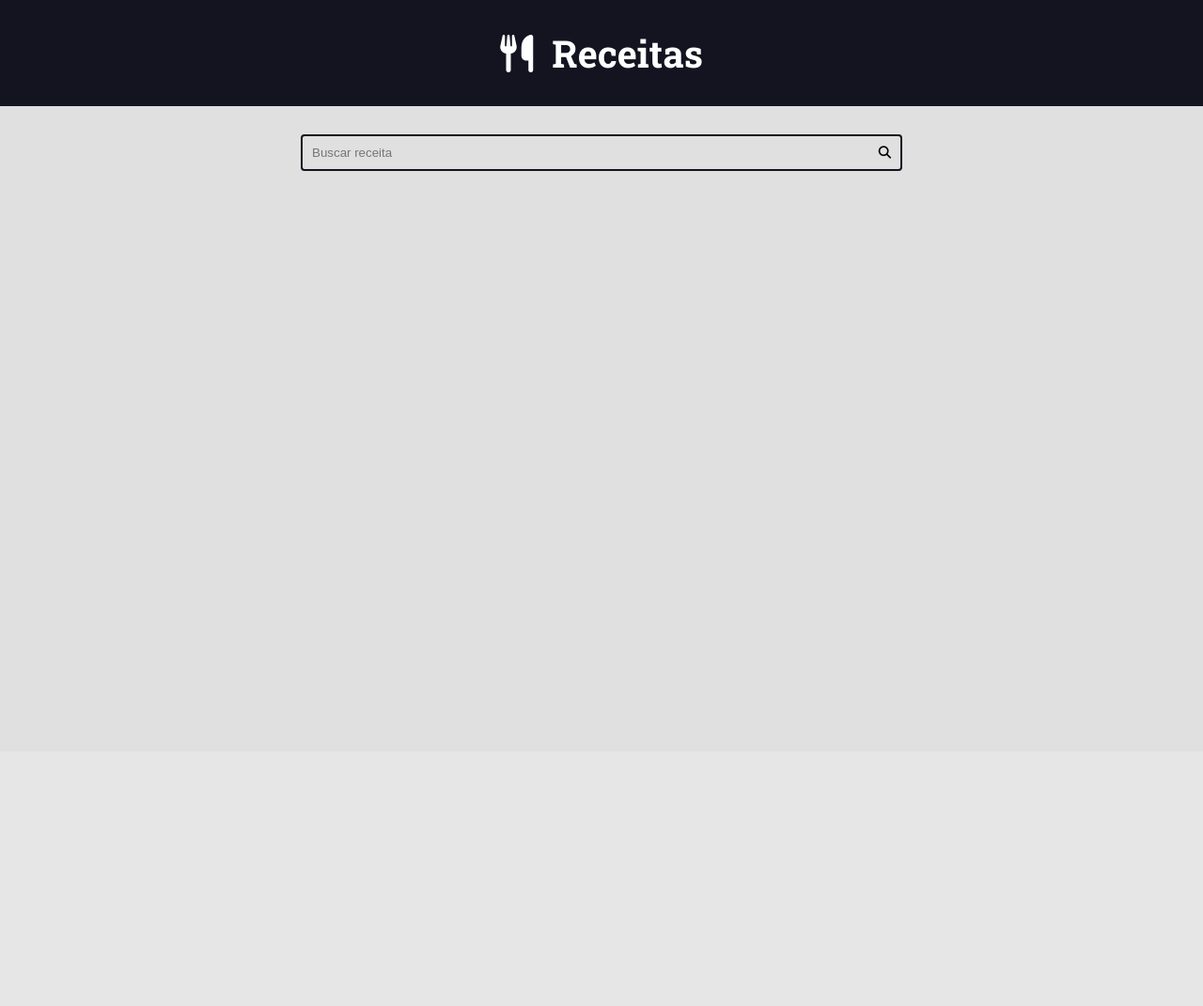
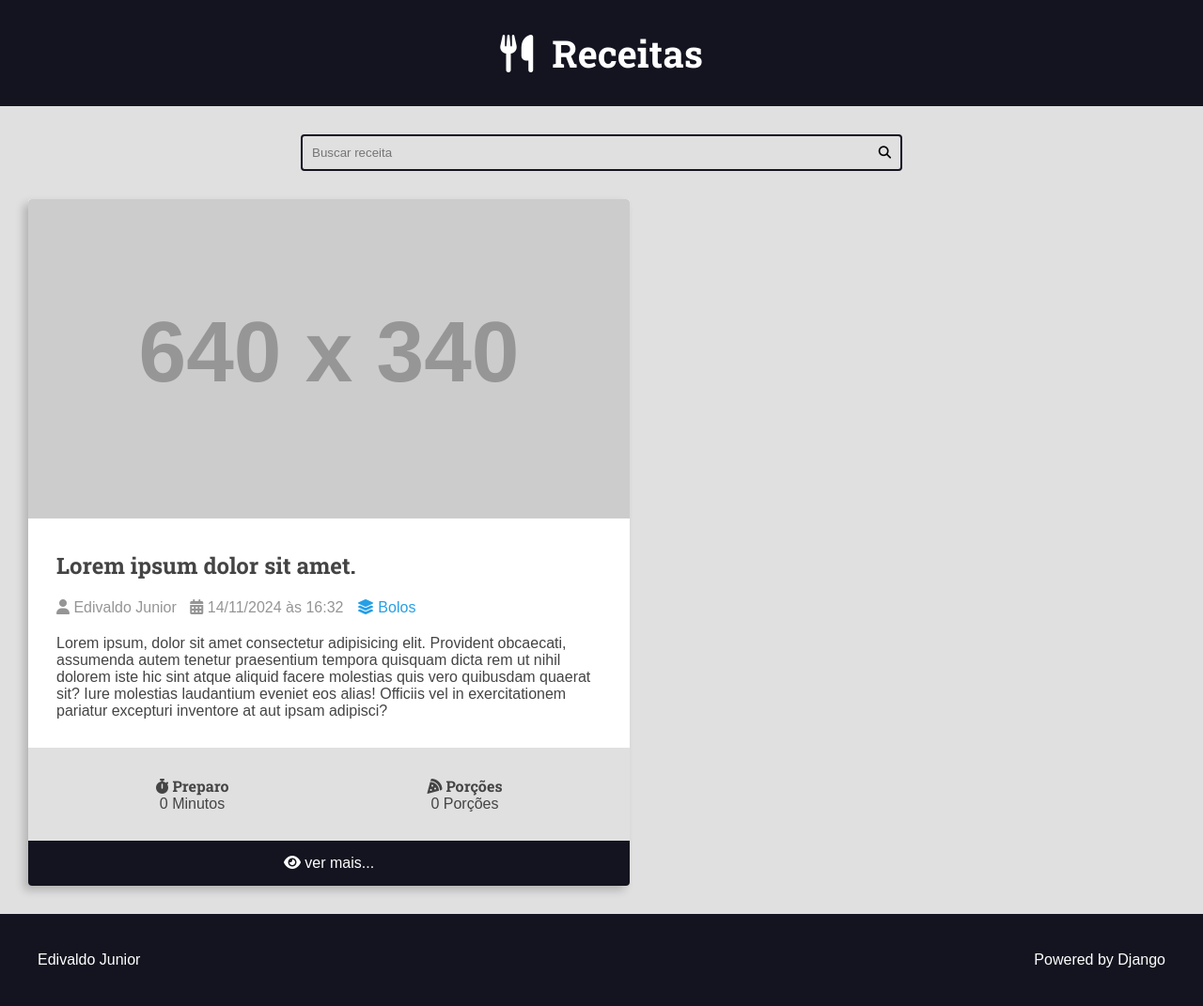
Before and after one commit to edivaldodoj/curso-django-projeto1, a Django app: page / in a window 1280 px wide. Shown: the whole page at 94% size. Before the commit the page ends 182 px from the top, so only its background shows below. Run offline with Django 5.2, Linux system fonts and the light colour scheme; grey boxes labelled with a size stand in for pictures from a placeholder-image service; some libraries are stand-ins or nearby versions.

Commit message:
create footer

```diff
--- a/recipes/templates/recipes/pages/home.html
+++ b/recipes/templates/recipes/pages/home.html
@@ -6,8 +6,11 @@
 
     <main class="main-content-container">
         <div class="main-content main-content-list container">
-
+            {% include 'recipes/partials/recipe.html' %}
         </div>
     </main>
+    {% include 'recipes/partials/footer.html' %}
+
 </body>
+
 </html>
--- /dev/null
+++ b/recipes/templates/recipes/partials/footer.html
@@ -0,0 +1,6 @@
+<footer class="main-footer">
+    <div class="developer">Edivaldo Junior</div>
+    <div class="powered">
+        <a href="#">Powered by Django</a>
+    </div>
+</footer>
--- a/recipes/templates/recipes/partials/head.html
+++ b/recipes/templates/recipes/partials/head.html
@@ -82,6 +82,7 @@
             font-size: 1.6rem;
             font-family: var(--font-primary);
             background: var(--color-gray-1);
+            color: var(--color-dark-text);
         }
 
         h1,
@@ -172,7 +173,103 @@
             gap: var(--spacing-gutter-large);
         }
 
+        .recipe {
+            background: var(--color-white);
+            box-shadow: -5px 5px 10px rgba(0, 0, 0, .2);
+            transform: scale(1);
+            transition: all 300ms ease-in-out;
+            border-radius: .4rem;
+            overflow: hidden;
 
+        }
+
+        .recipe img {
+            max-width: 100%;
+            background: var(--color-white);
+        }
+
+        .recipe-list-item {
+            max-width: 64rem;
+        }
+
+        .recipe-list-item:hover {
+            transform: scale(1.02);
+            box-shadow: -8px 8px 18px rgba(0, 0, 0, .25);
+        }
+
+        .recipe-title-container {
+            padding: var(--spacing-gutter-medium);
+            padding-bottom: 2rem;
+        }
+
+        .repice-author {
+            padding: 0 var(--spacing-gutter-medium);
+        }
+
+        .repice-author a {
+            color: var(--color-primary);
+            transition: all 300ms ease-in-out;
+            text-decoration: none;
+        }
+
+        .repice-author a:hover {
+            color: var(--color-primary-dark);
+        }
+
+        .recipe-author-item {
+            color: var(--color-gray-4);
+            margin-right: 1rem;
+        }
+
+        .recipe-content {
+            padding: var(--spacing-gutter-medium);
+            padding-top: 2rem;
+        }
+
+        .recipe-meta-container {
+            display: flex;
+            flex-flow: row wrap;
+            justify-content: space-around;
+            padding: var(--spacing-gutter-medium);
+            background: var(--color-gray-1);
+            text-align: center;
+        }
+
+        .recipe-meta-title {
+            font-size: 1.6rem;
+        }
+
+        .recipe-footer a{
+            background: var(--color-primary-dark);
+            display: block;
+            color: var(--color-white);
+            text-decoration: none;
+            text-align: center;
+            padding: 1.5rem var(--spacing-gutter-medium);
+            transition: all 300ms ease-in-out;
+        }
+
+        .recipe-footer a:hover {
+            filter: brightness(2);
+        }
+
+        .main-footer {
+            display: flex;
+            align-items: center;
+            justify-content: space-between;
+            background: var(--color-primary-dark);
+            color: var(--color-white);
+            padding: var(--spacing-gutter-large);
+            transition: all 300ms ease-in-out;
+        }
+
+        .main-footer a {
+            color: var(--color-white);
+            text-decoration: none;
+        }
+        .main-footer a:hover {
+            filter: brightness(.8);
+        }
     </style>
 
 </head>
--- /dev/null
+++ b/recipes/templates/recipes/partials/recipe.html
@@ -0,0 +1,59 @@
+<div class="recipe recipe-list-item">
+    <div class="recipe-list-cover">
+        <img src="https://placehold.co/640x340/orange/white" alt="temporario">
+    </div>
+    <div class="recipe-title-container">
+        <h2 class="recipe-title">Lorem ipsum dolor sit amet.</h2>
+    </div>
+
+    <div class="repice-author">
+        <span class="recipe-author-item">
+            <i class="fas fa-user"></i>
+            Edivaldo Junior
+        </span>
+        <span class="recipe-author-item">
+            <i class="fas fa-calendar-alt"></i>
+            14/11/2024 às 16:32
+        </span>
+        <span class="recipe-author-item">
+            <a href="#">
+                <i class="fas fa-layer-group"></i>
+                <span>Bolos</span>
+            </a>
+        </span>
+    </div>
+
+    <div class="recipe-content">
+        <p>Lorem ipsum, dolor sit amet consectetur adipisicing elit. Provident obcaecati, assumenda autem
+            tenetur praesentium tempora quisquam dicta rem ut nihil dolorem iste hic sint atque aliquid
+            facere molestias quis vero quibusdam quaerat sit? Iure molestias laudantium eveniet eos alias!
+            Officiis vel in exercitationem pariatur excepturi inventore at aut ipsam adipisci?
+        </p>
+    </div>
+
+    <div class="recipe-meta-container">
+
+        <div class="recipe-meta recipe-preparation">
+            <h3 class="recipe-meta-title"><i class="fas fa-stopwatch"></i> Preparo</h3>
+            <div class="recipe-meta-text">
+                0 Minutos
+            </div>
+        </div>
+
+        <div class="recipe-meta recipe-servings">
+            <h3 class="recipe-meta-title"><i class="fas fa-pizza-slice"></i> Porções</h3>
+            <div class="recipe-meta-text">
+                0 Porções
+            </div>
+        </div>
+
+    </div>
+
+    <footer class="recipe-footer">
+        <a href="" class="recipe-read-more button button-dark button-full-width">
+            <i class="fas fa-eye"></i>
+            <span>ver mais...</span>
+        </a>
+    </footer>
+
+</div>
```
